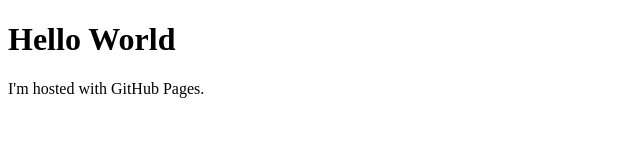
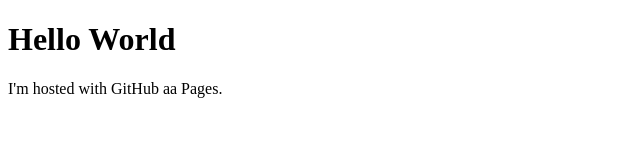
Before and after one commit to annaszczuka/annaszczuka.github.io, a plain HTML site: page index.html in a window 1280 px wide. Shown: the full height of the page, 0-640 px from the left. Drawn offline with Linux system fonts and the light colour scheme.

Commit message:
Update index.html

```diff
--- a/index.html
+++ b/index.html
@@ -2,6 +2,6 @@
 <html>
 <body>
 <h1>Hello World</h1>
-<p>I'm hosted with GitHub Pages.</p>
+<p>I'm hosted with GitHub  aa Pages.</p>
 </body>
 </html>
```
